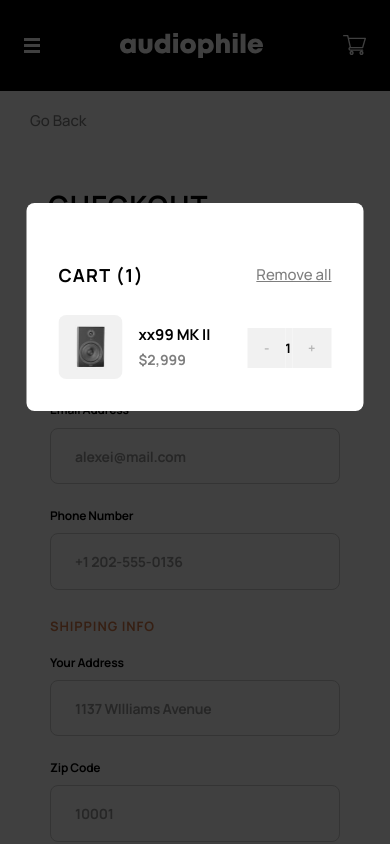
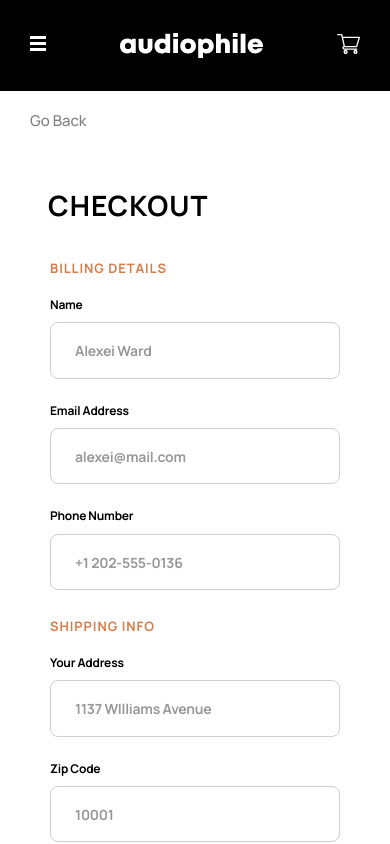
Before and after one commit to smayrant/audiophile, a React (Create React App) app: page /checkout in a window 390 px wide. Shown: the top 844 px of the page. Built offline with nearby package versions, Linux system fonts and the light colour scheme.

Commit message:
added the ability to open the cart modal and mobile menu on click

```diff
--- a/src/Components/CartModal/CartModal.js
+++ b/src/Components/CartModal/CartModal.js
@@ -2,11 +2,24 @@ import { Fragment } from "react";
 import classes from "./CartModal.module.scss";
 import zx7 from "../../Assets/Images/zx7-cart.jpg";
 
-function CartModal() {
+function CartModal(props) {
   return (
     <Fragment>
-      <div className={classes.cartModal_backdrop}></div>
+      <div
+        onClick={() => {
+          props.setCartState(false);
+        }}
+        className={classes.cartModal_backdrop}
+      ></div>
       <div className={classes.cartModal}>
+        <button
+          onClick={() => {
+            props.setCartState(false);
+          }}
+          className={classes.cartModal_closeBtn}
+        >
+          X
+        </button>
         <div className={classes.cartModal_headingContainer}>
           <h5>cart (1)</h5>
           <button>Remove all</button>
@@ -24,11 +37,16 @@ function CartModal() {
             </div>
           </div>
           <div className={classes.cartModal_qtContainer}>
-            <span className={classes.cartModal_qtDown}>-</span>
+            <button className={classes.cartModal_qtDown}>-</button>
             <span className={classes.cartModal_qt}>1</span>
-            <span className={classes.cartModal_qtUp}>+</span>
+            <button className={classes.cartModal_qtUp}>+</button>
           </div>
         </div>
+        <div className={classes.cartModal_totalContainer}>
+          <span className={classes.cartModal_total}>total</span>
+          <span className={classes.cartModal_totalPrice}>$5,396</span>
+        </div>
+        <button className={classes.cartModal_checkoutBtn}>checkout</button>
       </div>
     </Fragment>
   );
--- a/src/Components/CartModal/CartModal.module.scss
+++ b/src/Components/CartModal/CartModal.module.scss
@@ -3,7 +3,7 @@
 
 .cartModal {
   position: fixed;
-  top: 24vh;
+  top: 114px;
   width: 70%;
   z-index: 100;
   overflow: hidden;
@@ -88,4 +88,30 @@
     @include mixins.qty;
     padding: 0.7rem 0;
   }
+
+  &_totalContainer {
+    display: flex;
+    justify-content: space-between;
+    margin-top: 2rem;
+  }
+
+  &_total {
+    color: variables.$black;
+    opacity: 0.5;
+    font-weight: 500;
+    font-size: 15px;
+    line-height: 25px;
+    text-transform: uppercase;
+  }
+
+  &_totalPrice {
+    font-weight: 700;
+    font-size: 18px;
+    line-height: 25px;
+  }
+
+  &_checkoutBtn {
+    @include mixins.orangeButton;
+    width: 100%;
+  }
 }
--- a/src/Components/Navbar/Navbar.js
+++ b/src/Components/Navbar/Navbar.js
@@ -1,19 +1,53 @@
+import { useState } from "react";
+import { Fragment } from "react";
 import classes from "./Navbar.module.scss";
 import logo from "../../Assets/Images/logo.svg";
 import cart from "../../Assets/Images/cart.svg";
 import hamburger from "../../Assets/Images/hamburger.svg";
+import ShopProductContainer from "../ShopProductContainer/ShopProductContainer";
+import CartModal from "../CartModal/CartModal";
 
 function Navbar() {
+  const [isMenuOpen, setIsMenuOpen] = useState(false);
+  const [isCartOpen, setIsCartOpen] = useState(false);
   return (
+    <Fragment>
       <div className={classes.navbar}>
         <header className={classes.navbar_header}>
           <div className={classes.navbar_headerContainer}>
+            <button
+              onClick={() => {
+                setIsMenuOpen(!isMenuOpen);
+              }}
+            >
               <img src={hamburger} alt="Hamburger menu icon" />
+            </button>
             <img src={logo} alt="Audiophile logo" />
+            <button
+              onClick={() => {
+                setIsCartOpen(true);
+              }}
+            >
               <img src={cart} alt="Cart icon" />
+            </button>
           </div>
         </header>
       </div>
+      <div
+        className={
+          isMenuOpen ? classes.navbar_menuOpen : classes.navbar_menuClosed
+        }
+      >
+        <ShopProductContainer />
+      </div>
+      <div
+        className={
+          isCartOpen ? classes.navbar_cartOpen : classes.navbar_cartClosed
+        }
+      >
+        <CartModal setCartState={setIsCartOpen} />
+      </div>
+    </Fragment>
   );
 }
 
--- a/src/Components/Navbar/Navbar.module.scss
+++ b/src/Components/Navbar/Navbar.module.scss
@@ -11,5 +11,27 @@
     display: flex;
     justify-content: space-between;
     align-items: center;
+
+    button {
+      border: none;
+      background: none;
+      cursor: pointer;
+    }
+  }
+
+  &_menuOpen {
+    display: block;
+  }
+
+  &_menuClosed {
+    display: none;
+  }
+
+  &_cartOpen {
+    display: block;
+  }
+
+  &_cartClosed {
+    display: none;
   }
 }
--- a/src/Components/ProductDetailSm/ProductDetailSm.js
+++ b/src/Components/ProductDetailSm/ProductDetailSm.js
@@ -14,9 +14,9 @@ function ProductDetailSm(props) {
       {props.addToCart && (
         <div className={classes.productDetailSm_purchaseContainer}>
           <div className={classes.productDetailSm_qtContainer}>
-            <span className={classes.productDetailSm_qtDown}>-</span>
+            <button className={classes.productDetailSm_qtDown}>-</button>
             <span className={classes.productDetailSm_qt}>1</span>
-            <span className={classes.productDetailSm_qtUp}>+</span>
+            <button className={classes.productDetailSm_qtUp}>+</button>
           </div>
           <button id={classes.productDetailSm_addToCart}>add to cart</button>
         </div>
--- a/src/Pages/Checkout/Checkout.js
+++ b/src/Pages/Checkout/Checkout.js
@@ -3,14 +3,12 @@ import Navbar from "../../Components/Navbar/Navbar";
 import GoBackButton from "../../Components/GoBackButton/GoBackButton";
 import { Fragment } from "react";
 import Summary from "../../Components/Summary/Summary";
-import CartModal from "../../Components/CartModal/CartModal";
 
 function Checkout() {
   return (
     <Fragment>
       <Navbar />
       <GoBackButton />
-      <CartModal />
       <div className={classes.checkout}>
         <h3>checkout</h3>
 
--- a/src/Styles/mixins.scss
+++ b/src/Styles/mixins.scss
@@ -100,6 +100,7 @@
   font-size: 13px;
   line-height: 18px;
   font-weight: 700;
+  border: none;
 }
 
 @mixin qty {
```
Lines whose indentation alone changed are shown as unchanged.
